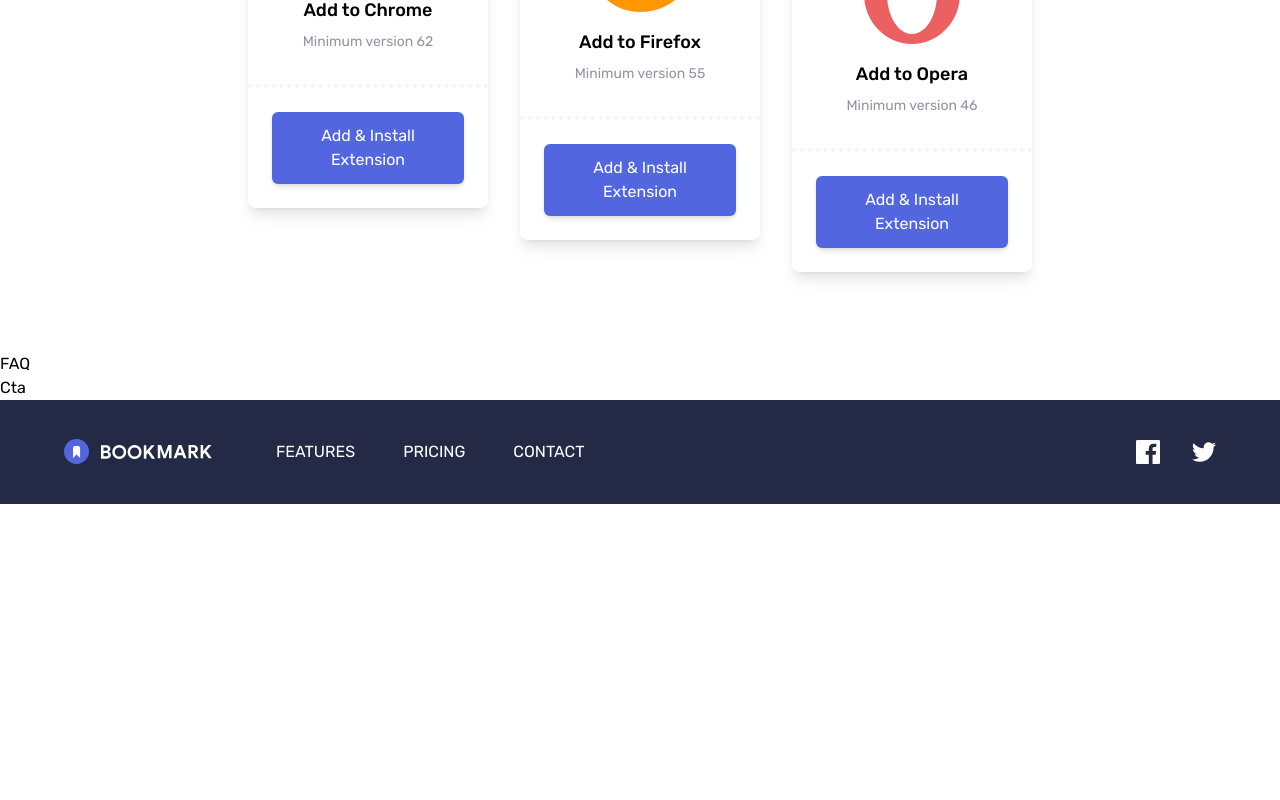
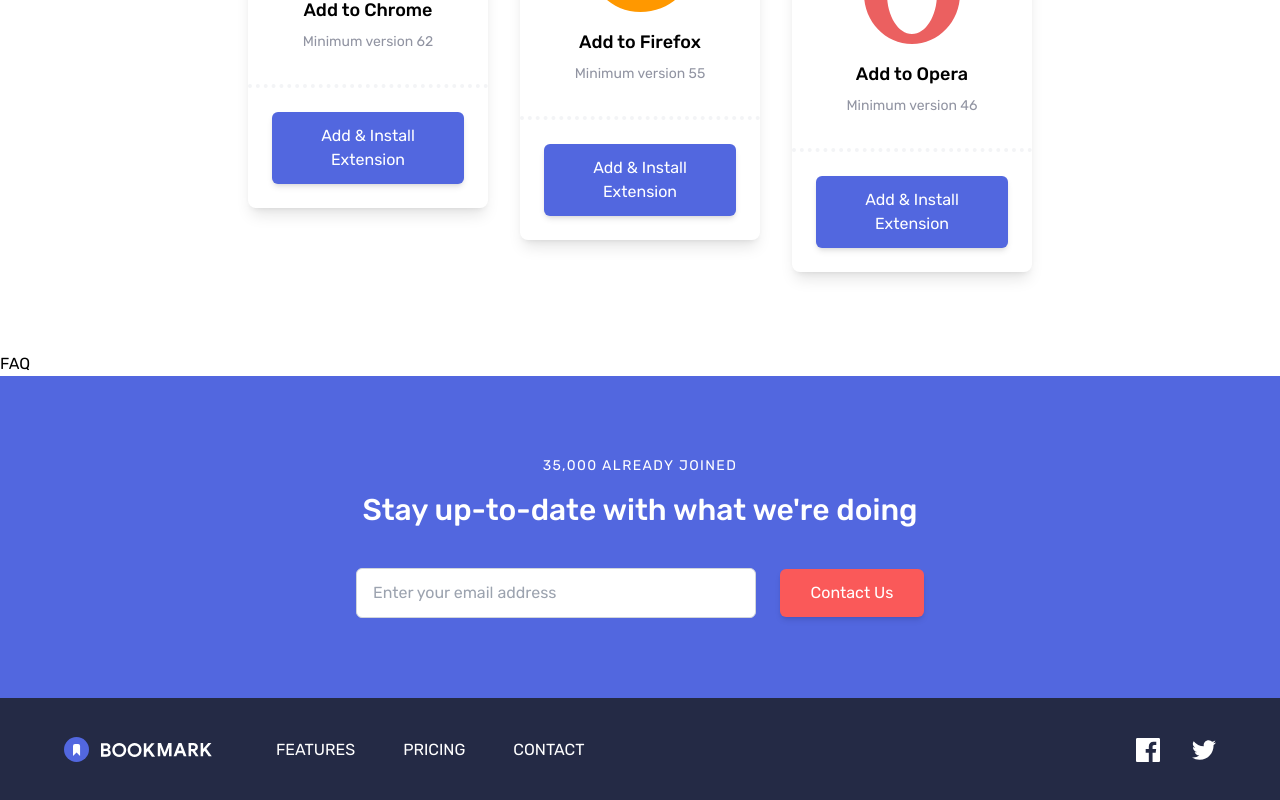
Before and after one commit to RichGriff/Bookmark-Landing, a Next.js app: page / in a window 1280 px wide. Shown: the part 1876-2676 px from the top of the page. Before the commit the page ends 2380 px from the top, so only its background shows below. Built offline with nearby package versions, Linux system fonts and the light colour scheme.

Commit message:
Cta section

```diff
--- a/components/Cta.jsx
+++ b/components/Cta.jsx
@@ -1,10 +1,25 @@
 import React from 'react'
+import { ctaData } from '../data'
 
 const Cta = () => {
+  const { heading, subHeading, btnText, placeholderText } = ctaData
   return (
-    <div>
-      Cta
-    </div>
+    <section className="py-20 bg-bm-purple text-white">
+      <div className="w-96 sm:w-3/5 mx-auto px-2 flex flex-col justify-center items-center text-center">
+          <p className="text-center mb-4 uppercase text-sm tracking-widest">{subHeading}</p>
+          <h1 className="font-medium text-3xl text-center">{heading}</h1>
+      </div>
+      <form className='flex flex-col sm:flex-row gap-6 items-center justify-center mt-10'>
+        <div className=''>
+          <input type="email" id="email" placeholder={placeholderText}
+            className='py-3 px-4 rounded-md w-96 sm:w-[400px] border border-gray-300 text-gray-900'
+            required
+          />
+        </div>
+        {/* class="bg-gray-50 border border-gray-300 text-gray-900 text-sm rounded-lg focus:ring-blue-500 focus:border-blue-500 block w-full p-2.5 dark:bg-gray-700 dark:border-gray-600 dark:placeholder-gray-400 dark:text-white dark:focus:ring-blue-500 dark:focus:border-blue-500" placeholder="name@flowbite.com" required> */}
+        <button type='submit' className='btn btn-red w-96 sm:w-36'>{btnText}</button>
+      </form>
+    </section>
   )
 }
 
--- a/data.js
+++ b/data.js
@@ -63,3 +63,10 @@ export const extensionData = {
         },
     ]
 }
+
+export const ctaData = {
+    heading: 'Stay up-to-date with what we\'re doing',
+    subHeading: '35,000 Already Joined',
+    btnText: 'Contact Us',
+    placeholderText: 'Enter your email address'
+}
--- a/styles/globals.css
+++ b/styles/globals.css
@@ -16,6 +16,10 @@ body {
   @apply bg-bm-purple text-white
 }
 
+.btn-red {
+  @apply bg-bm-red text-white
+}
+
 .btn-white {
   @apply bg-bm-white
 }
```
